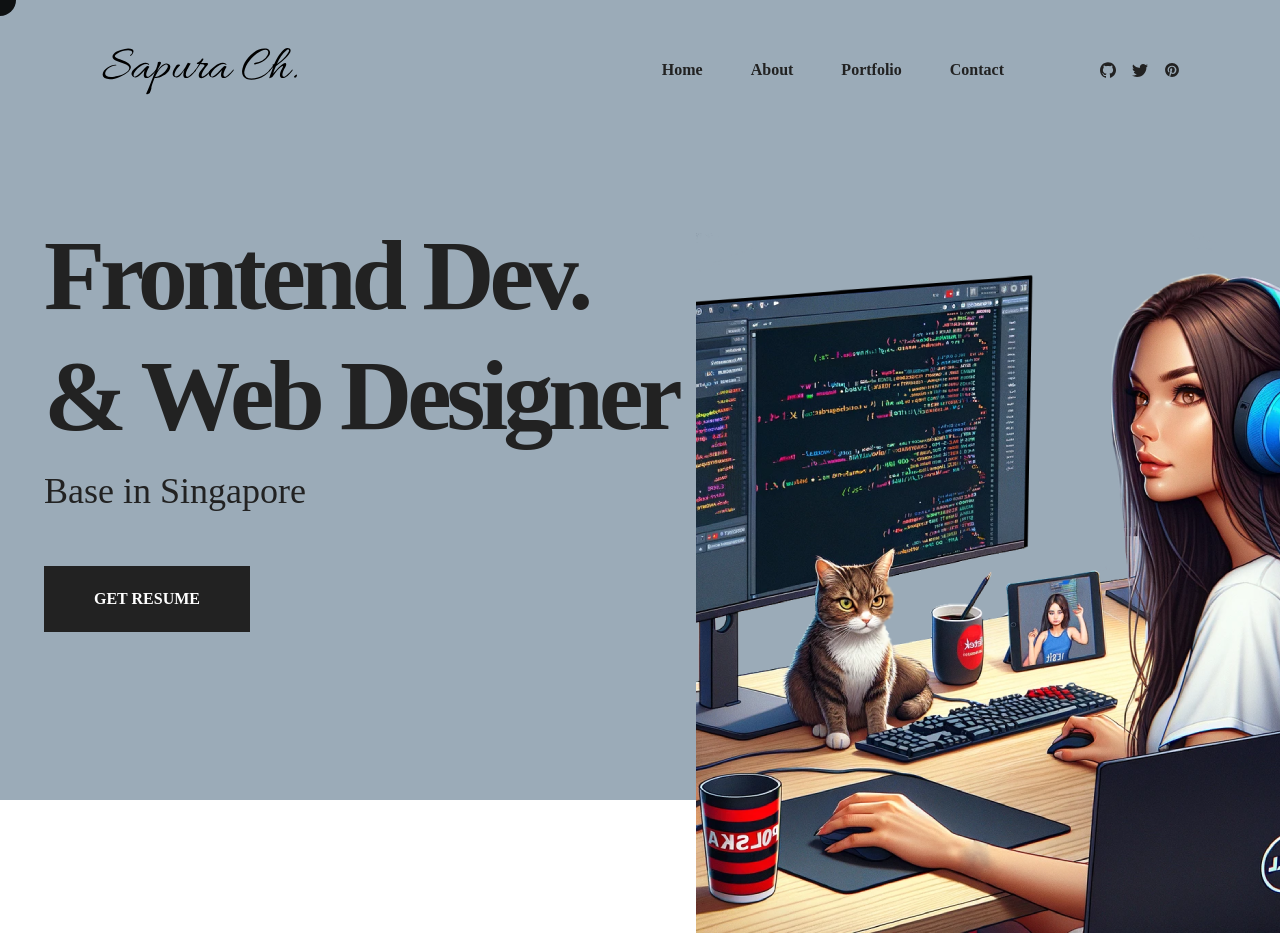
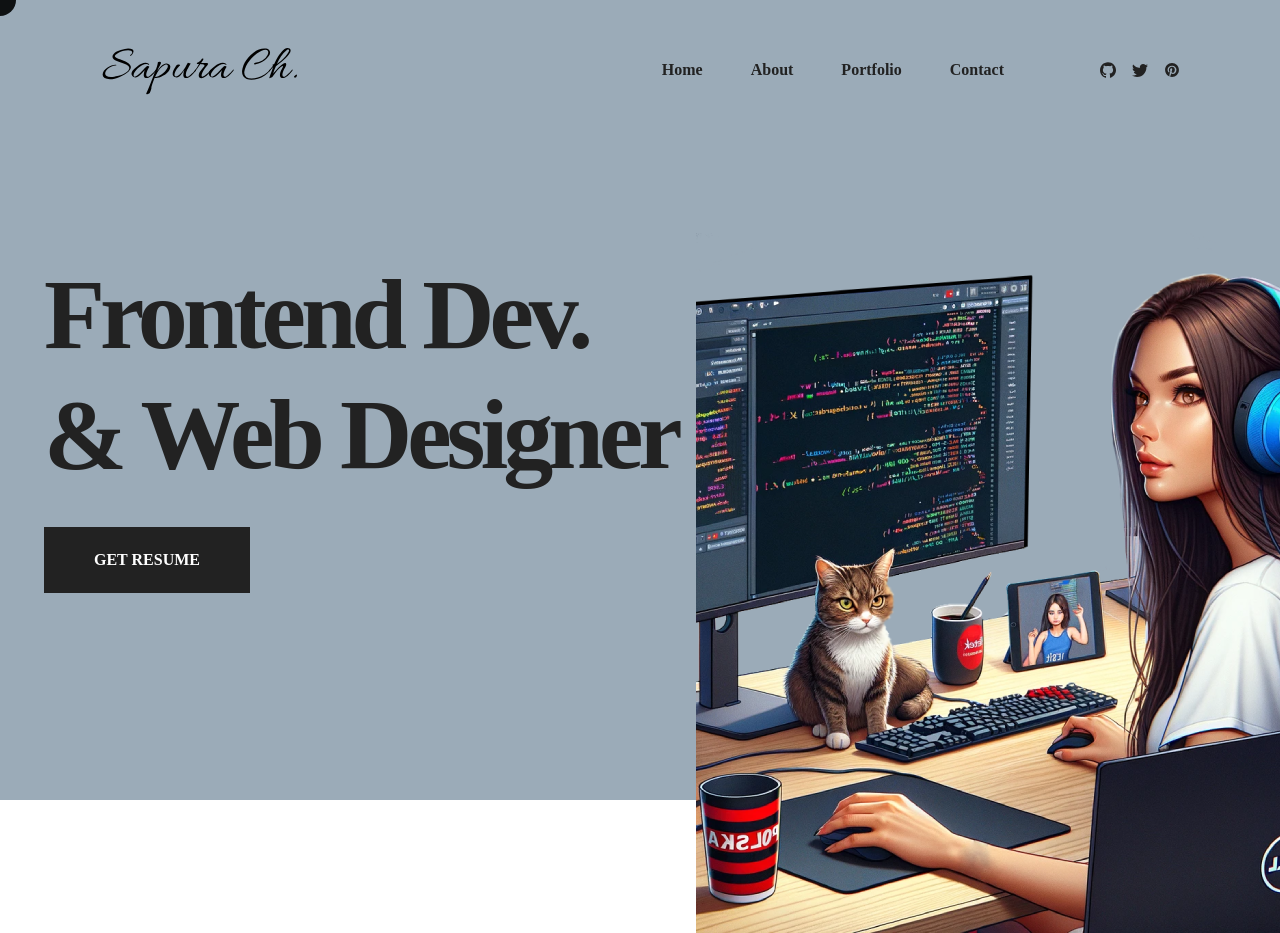
Before and after one commit to saisapura/w-frame-motion, a React (Create React App) app: page / in a window 1280 px wide. Shown: the top 933 px of the page. Built offline with nearby package versions, Linux system fonts and the light colour scheme.

Commit message:
update code

```diff
--- a/src/pages/Home.js
+++ b/src/pages/Home.js
@@ -28,10 +28,10 @@ const Home = () => {
           onMouseLeave={mouseLeaveHandler}
 
           className='w-full pt-36 pb-14 lg:pt-0 lg:w-auto z-10 lg:absolute flex flex-col justify-center items-center lg:items-start'>
-            <h1 className='h1'>
+            <h1 className='h1 mb-8'>
               Frontend Dev.<br/>& Web Designer
             </h1>
-            <p className='text-[26px] lg:text-[36px] font-primary mb-4 lg:mb-12'>Base in Singapore</p>
+
             <Link to={resume} target="_blank" rel="noopener noreferrer" className='btn mb-[30px]'>Get Resume</Link>
 
           </motion.div>
```
Also changed, not shown: 1 other file (tests, documents, lock files or other folders).
